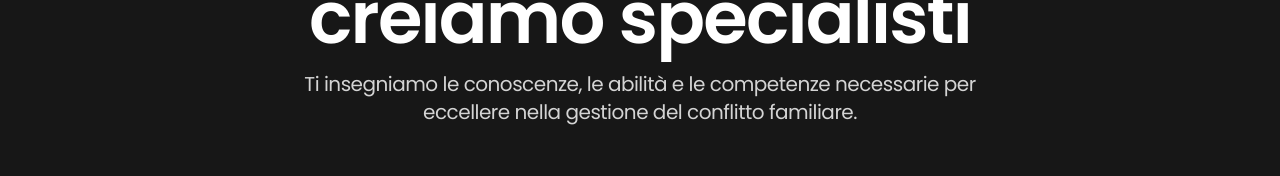
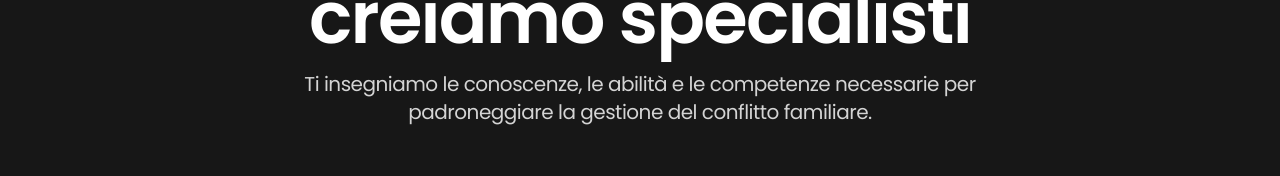
Before and after one commit to plasm/academy, a Nuxt app: page /scuola in a window 1280 px wide. Shown: the part 229-405 px from the top of the page. Built offline with nearby package versions, Linux system fonts and the light colour scheme.

Commit message:
feat: pages

```diff
--- a/pages/scuola.vue
+++ b/pages/scuola.vue
@@ -1,6 +1,6 @@
 <template>
   <div data-name="page-scuola" class="mx-auto px-4 sm:px-6 md:px-8 2xl:max-w-7xl">
-    <ac-heading description="Ti insegniamo le conoscenze, le abilità e le competenze necessarie per eccellere nella gestione del conflitto familiare.">
+    <ac-heading description="Ti insegniamo le conoscenze, le abilità e le competenze necessarie per padroneggiare la gestione del conflitto familiare.">
       <template #title>
         <div class="leading-none ">
           Formiamo persone,<br> creiamo specialisti
```
